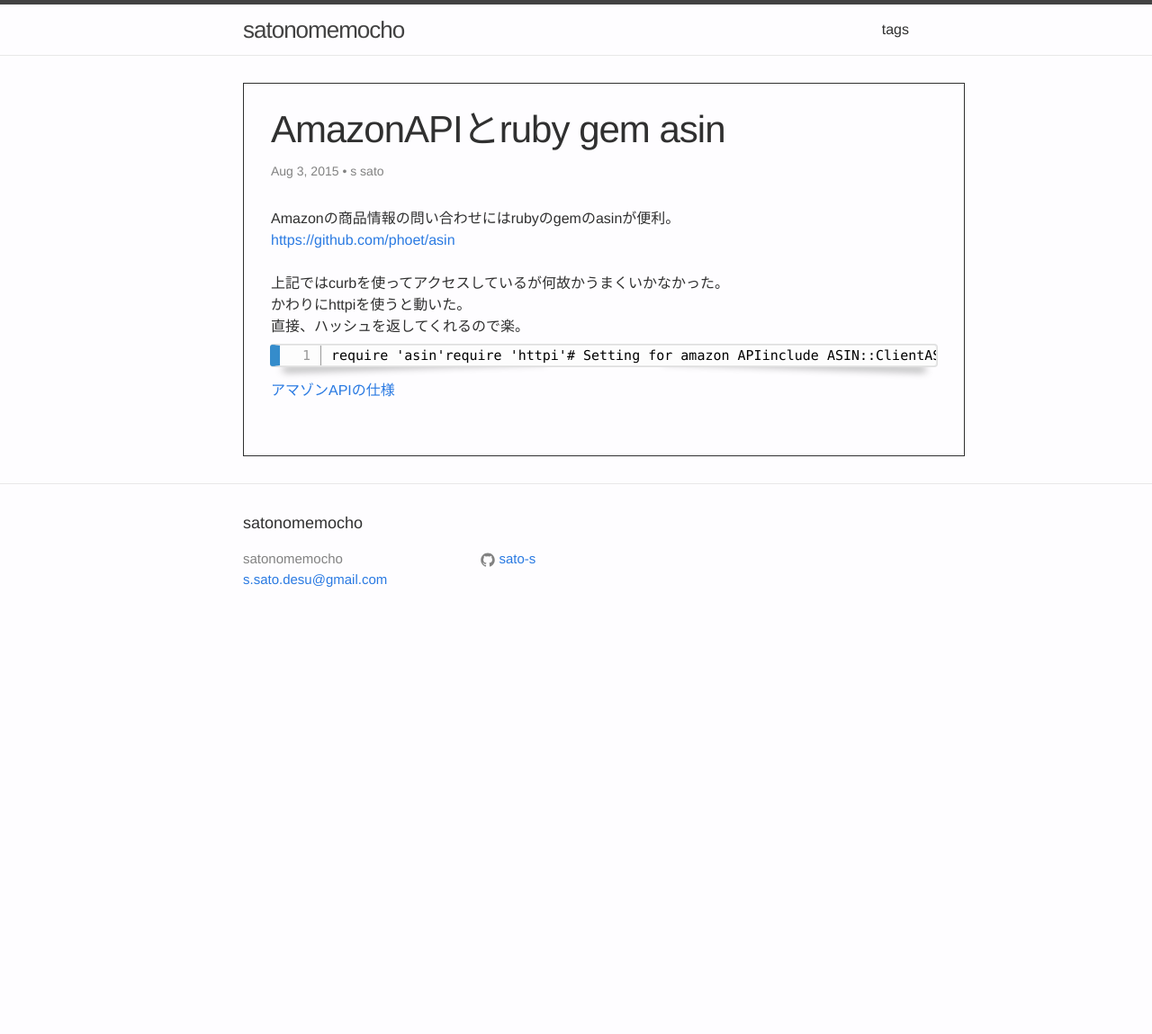
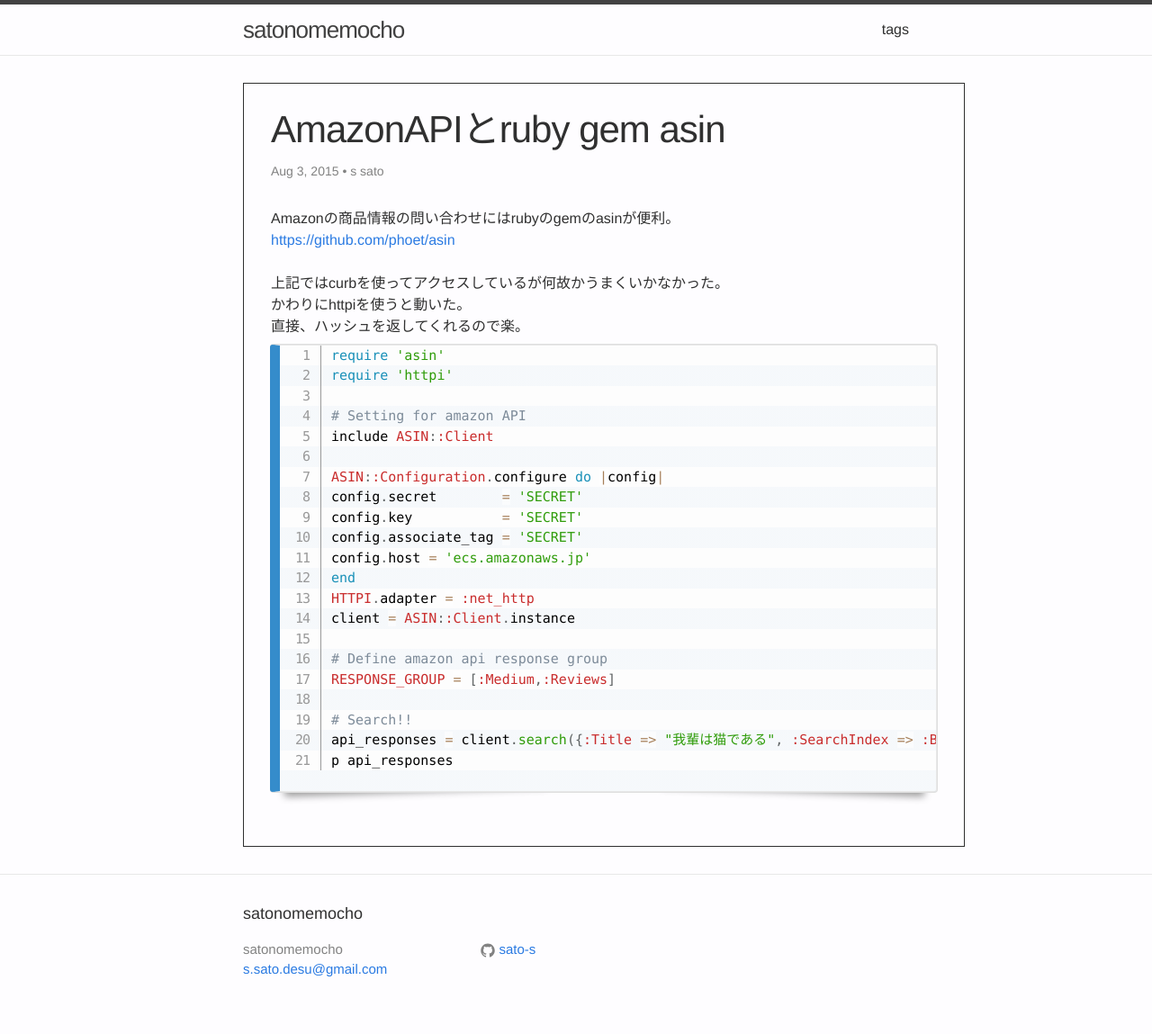
Before and after one commit to sato-s/sato-s.github.io, a Jekyll site: the page built from _posts/2015-08-04-amazonapiruby-gem-asin.html, in a window 1280 px wide. Shown: the whole page at 90% size. Built offline with Jekyll 4.4.1, drawn with Linux system fonts in a browser that asks for light colours; Markdown is read by kramdown in place of the engine named in the settings; before the commit the page ends 900 px from its top, so only the background shows below that.

Commit message:
fixed imported posts until 2015/6

```diff
--- a/_posts/2015-08-04-amazonapiruby-gem-asin.html
+++ b/_posts/2015-08-04-amazonapiruby-gem-asin.html
@@ -11,4 +11,29 @@
 blogger_orig_url: http://satomemocho.blogspot.com/2015/08/amazonapiruby-gem-asin.html
 ---
 
-Amazonの商品情報の問い合わせにはrubyのgemのasinが便利。<br><a href="https://github.com/phoet/asin">https://github.com/phoet/asin</a><br><br>上記ではcurbを使ってアクセスしているが何故かうまくいかなかった。<br>かわりにhttpiを使うと動いた。<br>直接、ハッシュを返してくれるので楽。<br>   <pre><code>require 'asin'<br />require 'httpi'<br /><br /># Setting for amazon API<br />include ASIN::Client<br /><br />ASIN::Configuration.configure do |config|<br />config.secret        = 'SECRET'<br />config.key           = 'SECRET'<br />config.associate_tag = 'SECRET'<br />config.host = 'ecs.amazonaws.jp'<br />end<br />HTTPI.adapter = :net_http<br />client = ASIN::Client.instance<br /><br /># Define amazon api response group<br />RESPONSE_GROUP = [:Medium,:Reviews]<br /><br /># Search!!<br />api_responses = client.search({:Title => "我輩は猫である", :SearchIndex => :Books, :ResponseGroup => RESPONSE_GROUP})<br />p api_responses<br /></code></pre> <a href="http://docs.aws.amazon.com/AWSECommerceService/latest/DG/CHAP_ApiReference.html">アマゾンAPIの仕様</a>
+Amazonの商品情報の問い合わせにはrubyのgemのasinが便利。<br><a href="https://github.com/phoet/asin">https://github.com/phoet/asin</a><br><br>上記ではcurbを使ってアクセスしているが何故かうまくいかなかった。<br>かわりにhttpiを使うと動いた。<br>直接、ハッシュを返してくれるので楽。<br>
+
+
+
+<pre><code class="language-ruby">require 'asin'
+require 'httpi'
+
+# Setting for amazon API
+include ASIN::Client
+
+ASIN::Configuration.configure do |config|
+config.secret        = 'SECRET'
+config.key           = 'SECRET'
+config.associate_tag = 'SECRET'
+config.host = 'ecs.amazonaws.jp'
+end
+HTTPI.adapter = :net_http
+client = ASIN::Client.instance
+
+# Define amazon api response group
+RESPONSE_GROUP = [:Medium,:Reviews]
+
+# Search!!
+api_responses = client.search({:Title => "我輩は猫である", :SearchIndex => :Books, :ResponseGroup => RESPONSE_GROUP})
+p api_responses</code>
+</pre>
```
Also changed, not shown: _posts/2015-05-16-python33pip33.html (deleted, +0 -12 lines), _posts/2015-05-16-python33pip33.md (added, +33 -0 lines), _posts/2015-08-01-git-alias.html (added, +21 -0 lines), _posts/2015-08-01-git.html (deleted, +0 -13 lines), _posts/2015-08-15-one-hot-encoding-python-scikit-learn.html (deleted, +0 -14 lines), _posts/2015-08-15-one-hot-encoding-python-scikit-learn.md (added, +69 -0 lines), 4 other files.
